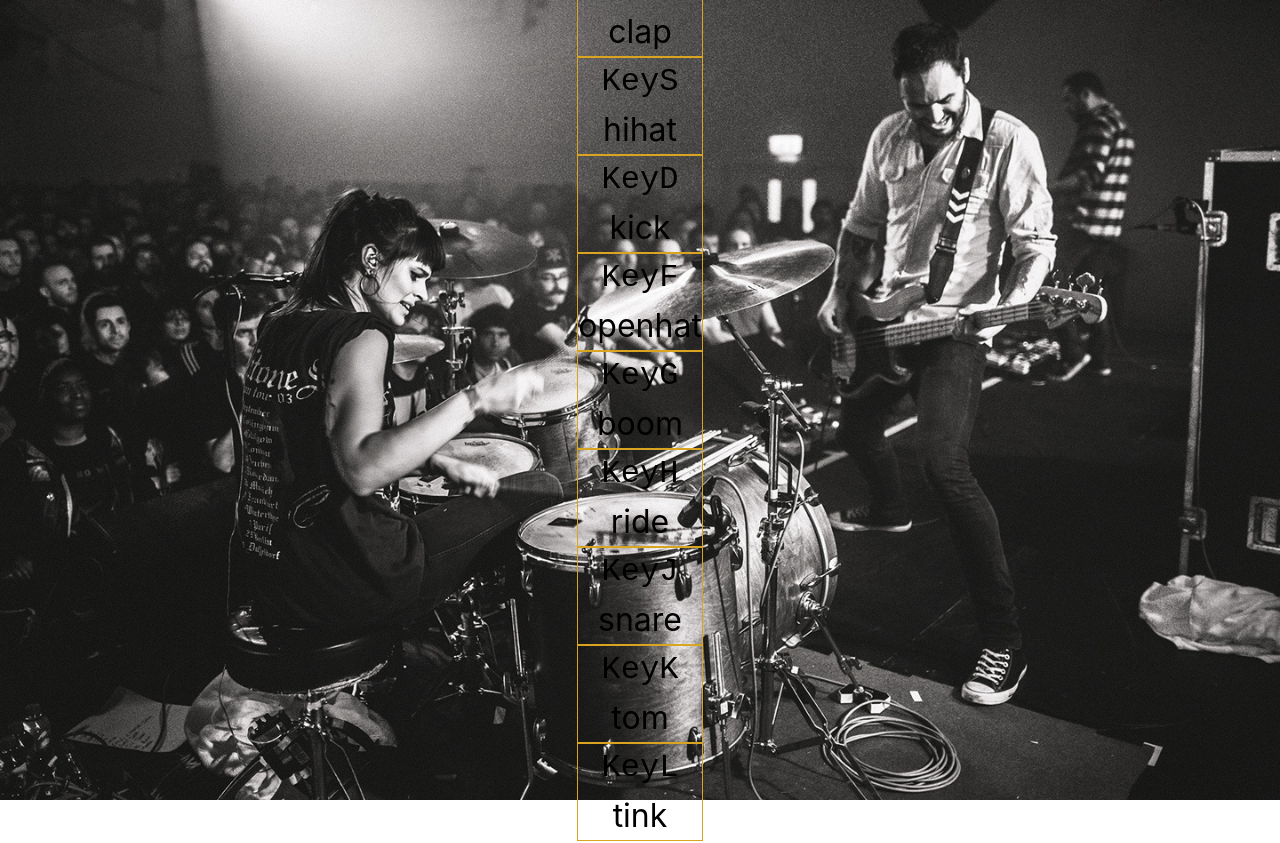
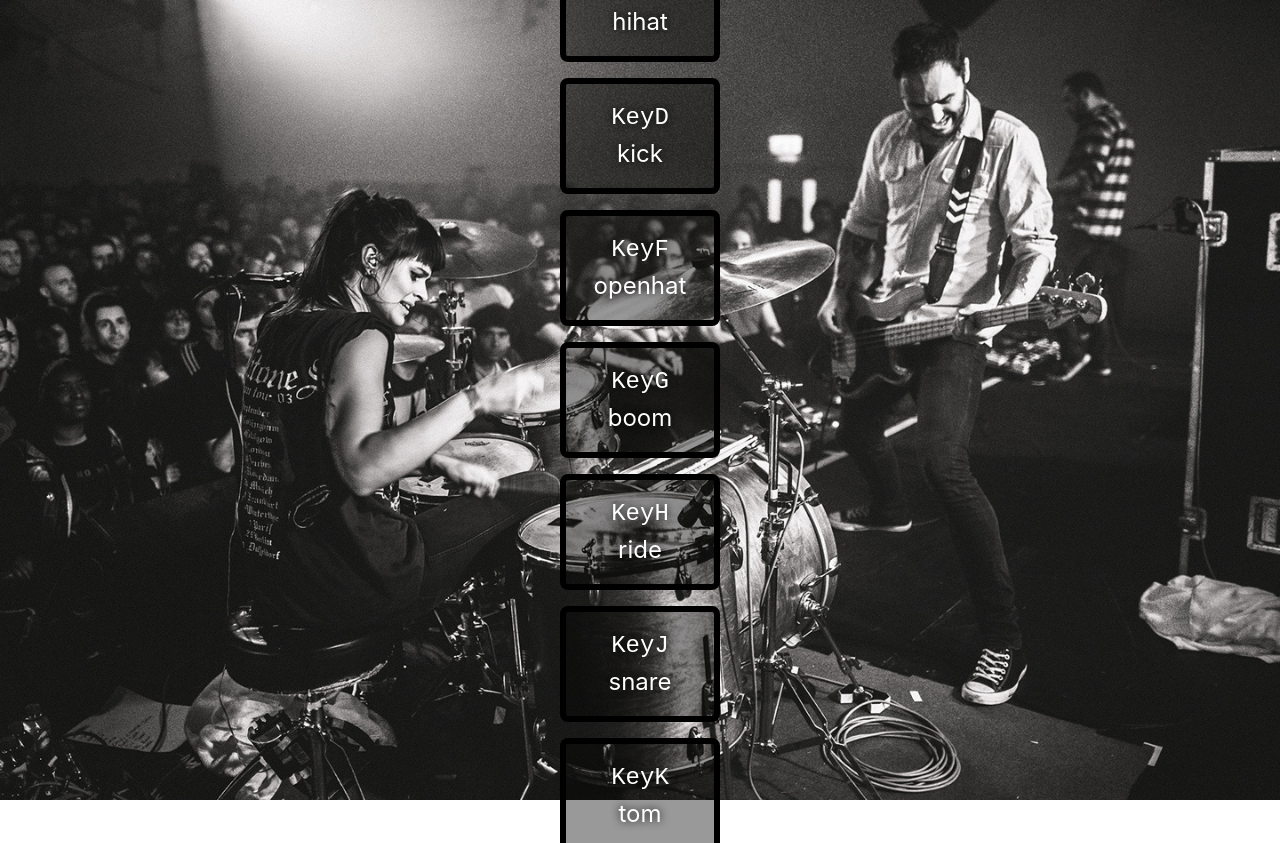
Before and after one commit to gianlucabianco/vite-vue3-ts-drumkit, a Vue app: page / in a window 1280 px wide. Shown: the top 843 px of the page. Built offline with nearby package versions, Linux system fonts and the light colour scheme.

Commit message:
💄 feat: GDrum has now style rules

```diff
--- a/src/components/GDrum/GDrum.css
+++ b/src/components/GDrum/GDrum.css
@@ -1,18 +1,32 @@
 .drum {
   display: flex;
   flex-direction: column;
+  align-items: center;
   justify-content: center;
-  align-items: center;
 
-  border: 1px solid hsl(43, 74%, 49%);
+  border: 0.4rem solid hsl(0, 0%, 0%);
+  border-radius: 0.5rem;
+  margin: 1rem;
+  font-size: 1.5rem;
+  padding: 1rem 0.5rem;
 
-  font-size: 2rem;
-
-  transition: all 0.2s ease-in-out;
+  transition: all 2s ease;
+  width: 10rem;
+  text-align: center;
+  color: hsl(0, 0%, 100%);
+  background: hsla(0, 0%, 0%, 0.4);
+  text-shadow: 0 0 0.5rem hsl(0, 0%, 0%);
 }
 
 .drum.is-playing {
-  font-size: 8rem;
-  color: hsl(0, 0%, 0%);
-  background-color: hsl(43, 74%, 49%);
+  transform: scale(1.1);
+  border-color: hsl(47, 100%, 50%);
+  background-color: hsl(47, 100%, 50%);
+  box-shadow: 0 0 1rem hsl(47, 100%, 50%);
 }
+
+.kbd-key-name {
+  font-size: 2rem;
+  font-weight: bold;
+  text-transform: uppercase;
+}
```
